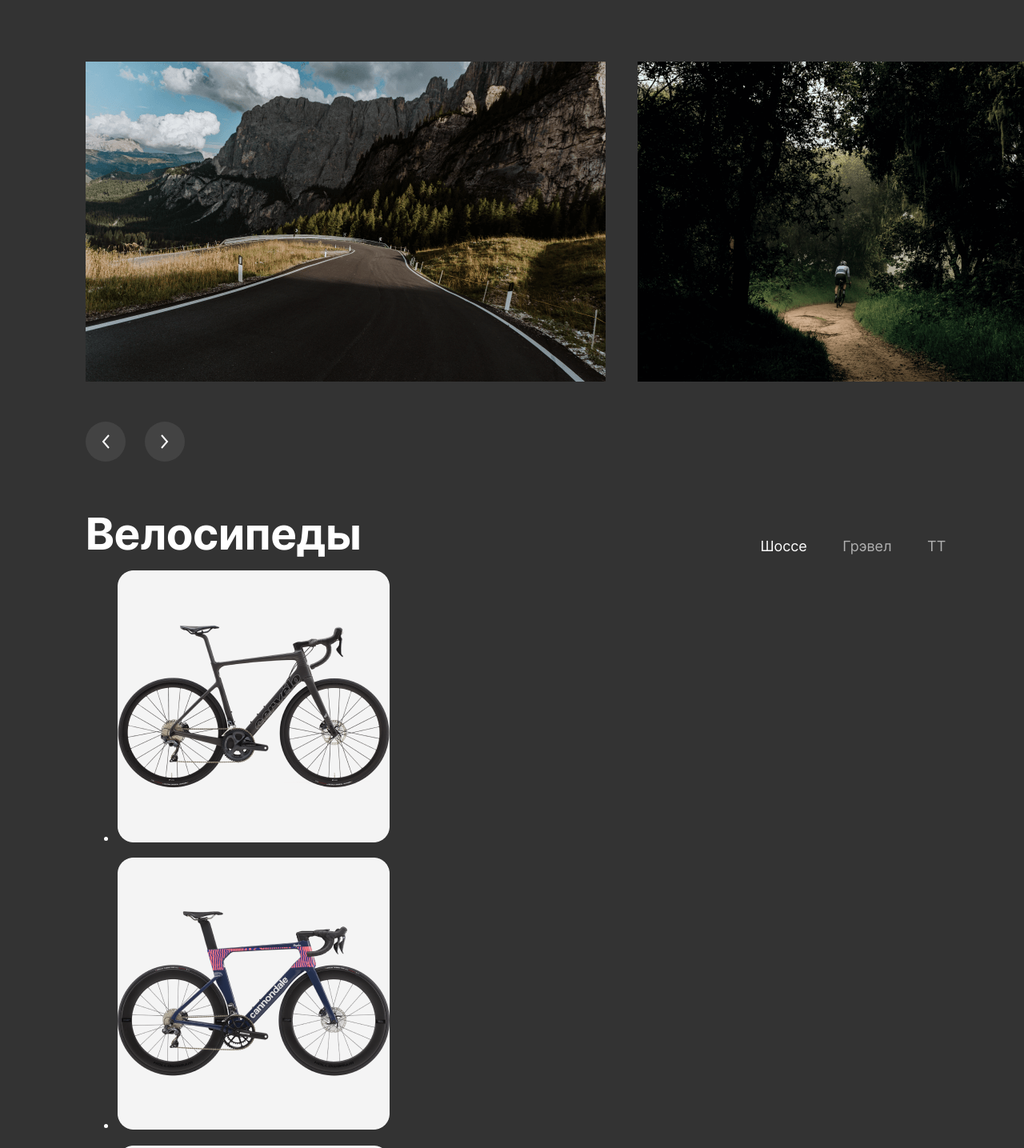
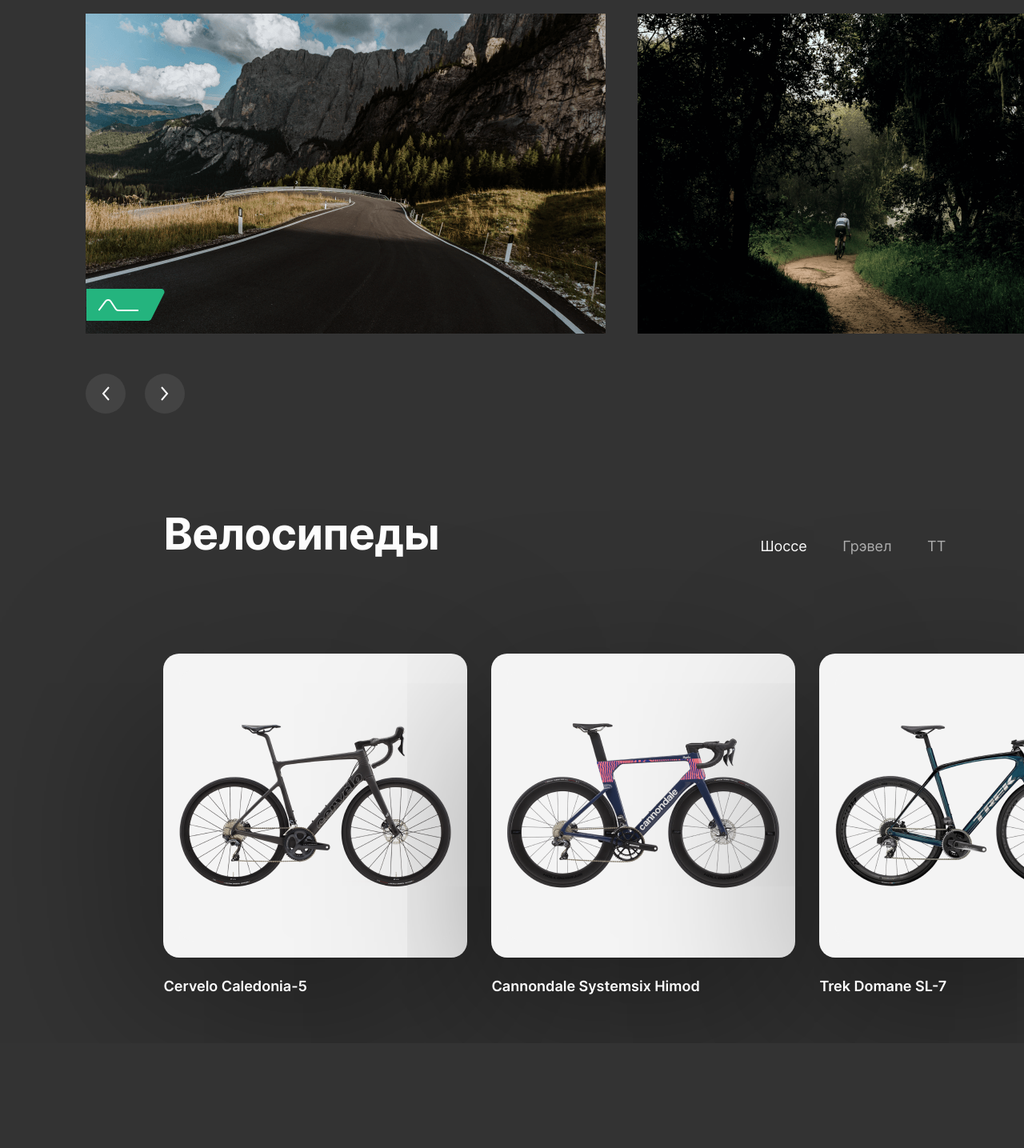
Before and after one commit to iwadim72/competition-reposit, a plain HTML site: page index.html in a window 1280 px wide. Shown: the part 925-2360 px from the top of the page at 80% size. After the commit the page ends 2229 px from the top, so only its background shows below. Drawn offline with Linux system fonts and the light colour scheme.

Commit message:
add/bicycles-secrion

```diff
--- a/blocks/highway/__image/highway__image.css
+++ b/blocks/highway/__image/highway__image.css
@@ -6,12 +6,3 @@
 .highway__image:first-of-type {
     margin-right: 40px;
 }
-
-.highway__image:first-of-type::after {
-    position: absolute;
-    left: 0;
-    bottom: 16px;
-    width: 100px;
-    height: 40px;
-    background-image: url(../images/highway.svg);
-}
--- a/blocks/highway/__images/highway__images.css
+++ b/blocks/highway/__images/highway__images.css
@@ -1,4 +1,30 @@
 .highway__images {
     display: flex;
+    position: relative;
     margin: 80px 0 0 0;
 }
+
+.highway__images:first-of-type::after {
+    content: '';
+    position: absolute;
+    left: 0;
+    bottom: 16px;
+    width: 100px;
+    height: 40px;
+    background-image: url(../../../images/highway.svg);
+    background-repeat: no-repeat;
+    background-position: center;
+}
+
+.highway__images:first-of-type::before {
+    content: '';
+    position: absolute;
+    left: 16px;
+    bottom: 28px;
+    width: 50px;
+    height: 16px;
+    background-image: url(../../../images/highway-line.svg);
+    background-repeat: no-repeat;
+    background-position: center;
+    z-index: 1;
+}
--- a/blocks/intro/intro.css
+++ b/blocks/intro/intro.css
@@ -1,6 +1,6 @@
 .intro {
     display: flex;
-    padding-top: 120px;
-    padding-bottom: 60px;
+    margin-top: 120px;
+    margin-bottom: 60px;
     z-index: 0;
 }
--- a/index.html
+++ b/index.html
@@ -55,15 +55,15 @@
                 <ul class="bicycles__list">
                     <li class="bicycles__list-item">
                         <img class="bicycles__photo" src="./images/bicycle-1.png">
-                        <p class="bicycles__name"></p>
+                        <p class="bicycles__name">Cervelo Caledonia-5</p>
                     </li>
                     <li class="bicycles__list-item">
                         <img class="bicycles__photo" src="./images/bicycle-2.png">
-                        <p class="bicycles__name"></p>
+                        <p class="bicycles__name">Cannondale Systemsix Himod</p>
                     </li>
                     <li class="bicycles__list-item">
                         <img class="bicycles__photo" src="./images/bicycle-3.png">
-                        <p class="bicycles__name"></p>
+                        <p class="bicycles__name">Trek Domane SL-7</p>
                     </li>
                 </ul>
             </section>
--- a/style-test/Vadim.css
+++ b/style-test/Vadim.css
@@ -1,9 +1,13 @@
-.bicycles {}
+.bicycles {
+    width: 83.333%;
+    margin: 0 auto 0;
+}
 
 .bicycles__container {
     display: flex;
     justify-content: space-between;
     align-items: flex-end;
+    margin-top: 60px;
 }
 
 .bicycles__title {
@@ -16,9 +20,7 @@
 
 }
 
-.bicycles__styles {
-    margin-right: 8.334%;
-}
+.bicycles__styles {}
 
 .bicycles__style {
     margin-right: 40px;
@@ -37,10 +39,27 @@
     color: #FFFFFF;
 }
 
-.bicycles__list {}
+.bicycles__list {
+    list-style: none;
+    display: flex;
+    margin: 120px 0 0 0;
+    padding: 0;
+}
 
-.bicycles__list-item {}
+.bicycles__list-item {
+    margin-right: 30px;
+}
 
-.bicycles__photo {}
+.bicycles__photo {
+    padding: 20px;
+    background: #F4F4F4;
+    box-shadow: -20px 60px 220px rgba(0, 0, 0, 0.44);
+    border-radius: 20px;
+}
 
-.bicycles__name {}
+.bicycles__name {
+    font-weight: 600;
+    font-size: 18px;
+    line-height: 22px;
+    margin: 22px 0 60px;
+}
```
Also changed, not shown: images/highway-line.svg (added).
